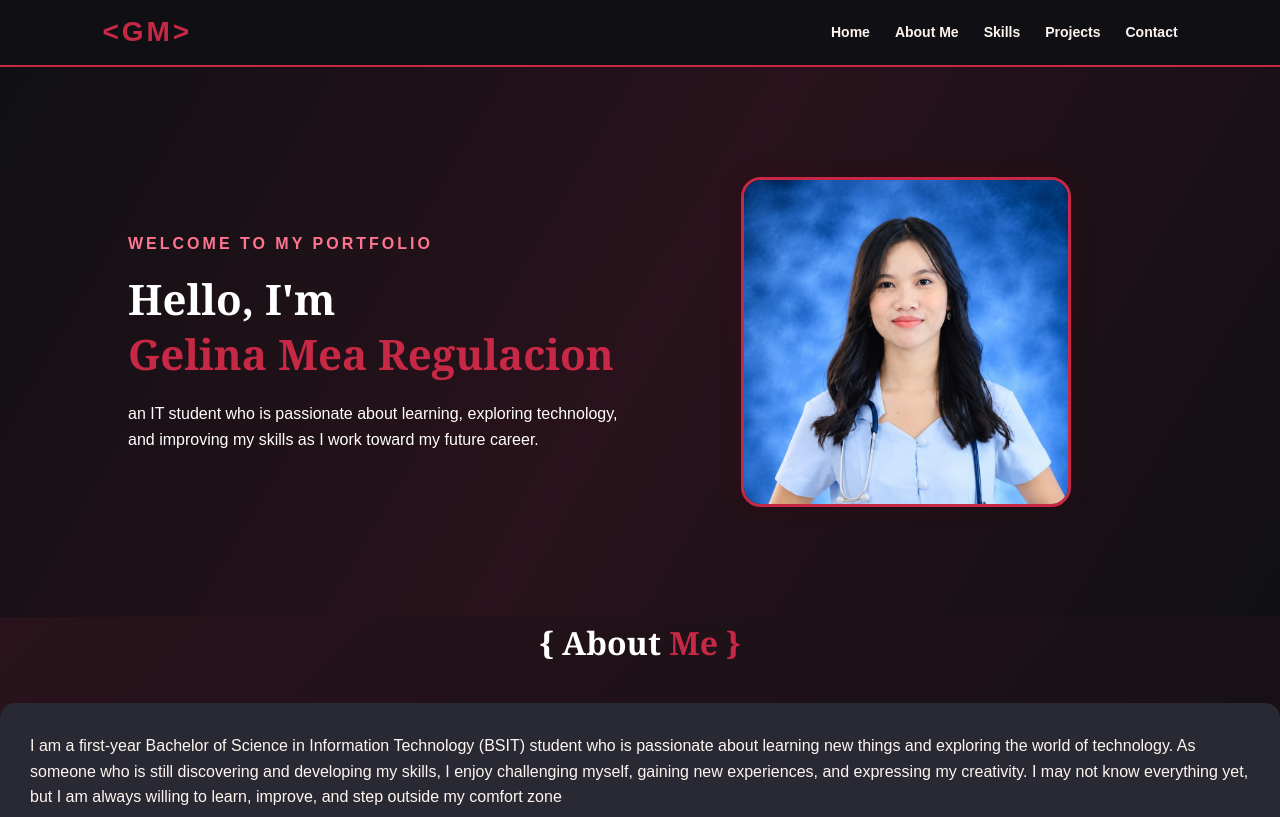
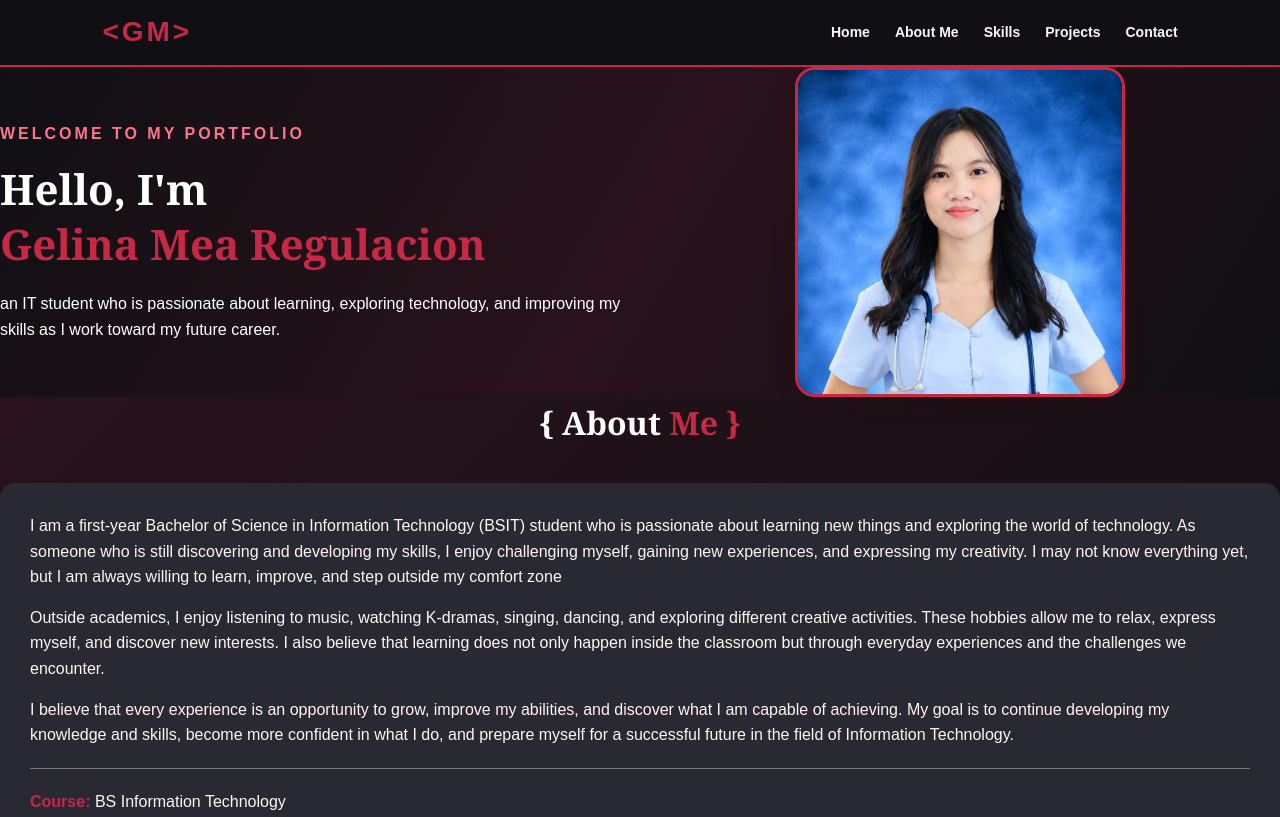
Before and after one commit to maejemelo-lang/regulacion_gelinamea, a plain HTML site: page index.html in a window 1280 px wide. Shown: the top 817 px of the page. Drawn offline with Linux system fonts and the light colour scheme.

Commit message:
Update style.css

```diff
--- a/style.css
+++ b/style.css
@@ -80,22 +80,14 @@ nav a:hover {
 }
 
 .hero {
-    min-height: 550px;
-    padding: 70px 10%;
-
-    display: flex;
+   display: flex;
     align-items: center;
     justify-content: space-between;
-    gap: 40px;
-
     background: linear-gradient(120deg,
             #101014,
             #29121B,
             #101014);
 }
-
-
-
 .hero-content {
     flex: 1;
 }
```
